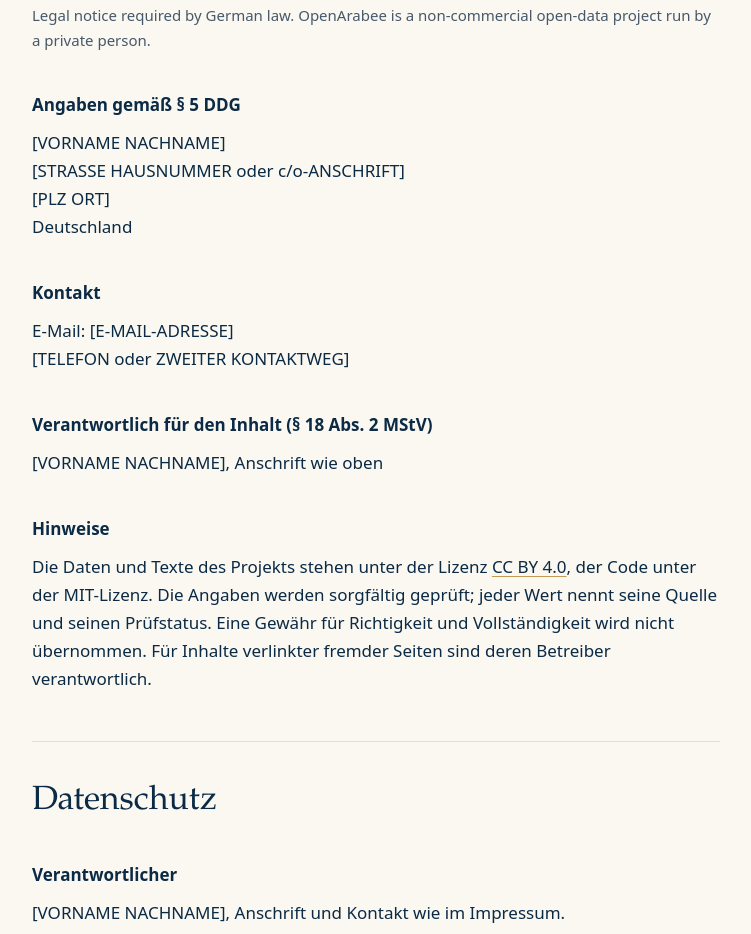
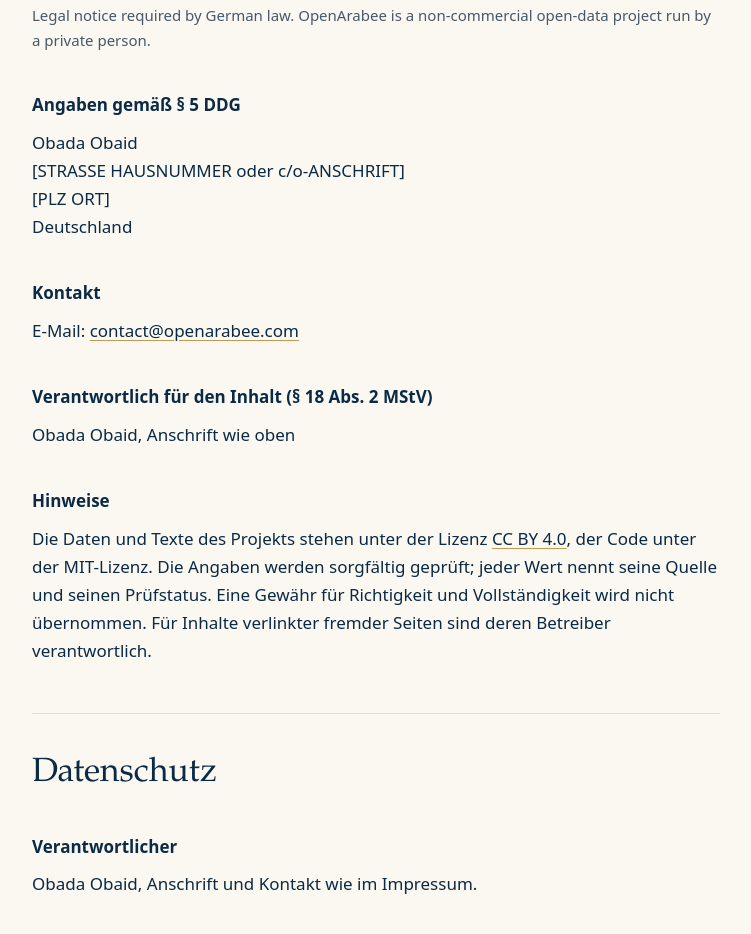
Before and after one commit to OpenArabee/openarabee-web, a plain HTML site: page impressum.html in a window 1280 px wide. Shown: the part 194-1128 px from the top of the page, without its empty margins (264-1015 px from the left). Drawn offline with Linux system fonts and the light colour scheme.

Commit message:
Legal notice: fill in name and e-mail; address still a placeholder
Co-Authored-By: Claude Fable 5.2 <noreply@anthropic.com>
Claude-Session: https://claude.ai/code/session_011kCP35XVHk5792VWiMPiQ5

```diff
--- a/impressum.html
+++ b/impressum.html
@@ -28,17 +28,17 @@
 
   <h2>Angaben gemäß § 5 DDG</h2>
   <address>
-    [VORNAME NACHNAME]<br>
+    Obada Obaid<br>
     [STRASSE HAUSNUMMER oder c/o-ANSCHRIFT]<br>
     [PLZ ORT]<br>
     Deutschland
   </address>
 
   <h2>Kontakt</h2>
-  <p>E-Mail: [E-MAIL-ADRESSE]<br>[TELEFON oder ZWEITER KONTAKTWEG]</p>
+  <p>E-Mail: <a href="mailto:contact@openarabee.com">contact@openarabee.com</a></p>
 
   <h2>Verantwortlich für den Inhalt (§ 18 Abs. 2 MStV)</h2>
-  <p>[VORNAME NACHNAME], Anschrift wie oben</p>
+  <p>Obada Obaid, Anschrift wie oben</p>
 
   <h2>Hinweise</h2>
   <p>Die Daten und Texte des Projekts stehen unter der Lizenz <a href="https://creativecommons.org/licenses/by/4.0/deed.de">CC BY 4.0</a>, der Code unter der MIT-Lizenz. Die Angaben werden sorgfältig geprüft; jeder Wert nennt seine Quelle und seinen Prüfstatus. Eine Gewähr für Richtigkeit und Vollständigkeit wird nicht übernommen. Für Inhalte verlinkter fremder Seiten sind deren Betreiber verantwortlich.</p>
@@ -48,7 +48,7 @@
   <h1 id="datenschutz">Datenschutz</h1>
 
   <h2>Verantwortlicher</h2>
-  <p>[VORNAME NACHNAME], Anschrift und Kontakt wie im Impressum.</p>
+  <p>Obada Obaid, Anschrift und Kontakt wie im Impressum.</p>
 
   <h2>Was beim Aufruf dieser Seite geschieht</h2>
   <p>Diese Website besteht aus statischen Seiten. Sie setzt keine Cookies, verwendet keine Analyse- oder Werbedienste und lädt keine Schriften, Skripte oder Bilder von anderen Servern.</p>
@@ -63,7 +63,7 @@
   <h2>Ihre Rechte</h2>
   <p>Sie haben nach der DSGVO das Recht auf Auskunft, Berichtigung, Löschung, Einschränkung der Verarbeitung und Widerspruch gegen die Verarbeitung sowie das Recht, sich bei einer Datenschutz-Aufsichtsbehörde zu beschweren.</p>
 
-  <p class="small" style="margin-top:2.5rem">Stand: [DATUM]</p>
+  <p class="small" style="margin-top:2.5rem">Stand: November 2026</p>
 </main>
 </body>
 </html>
```
